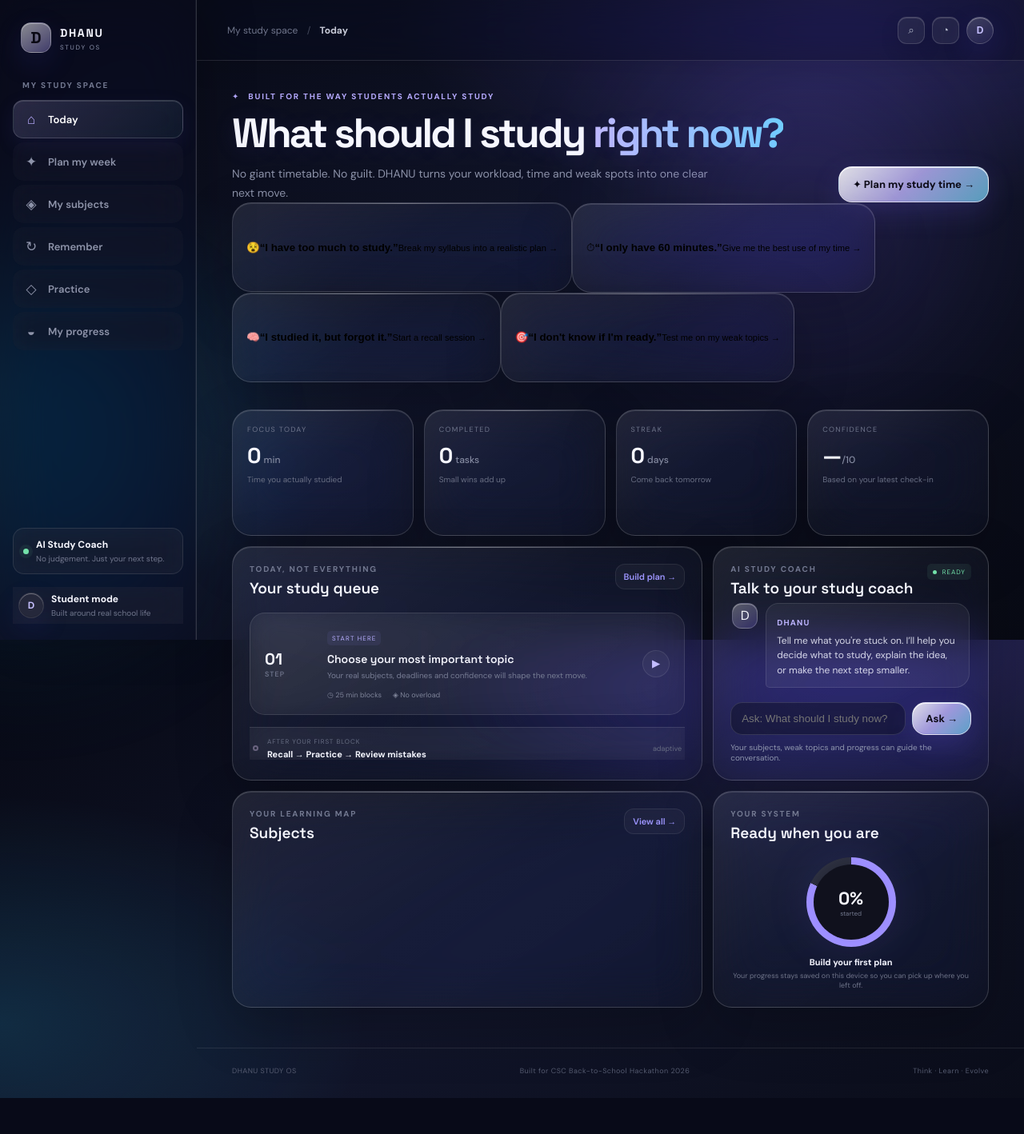
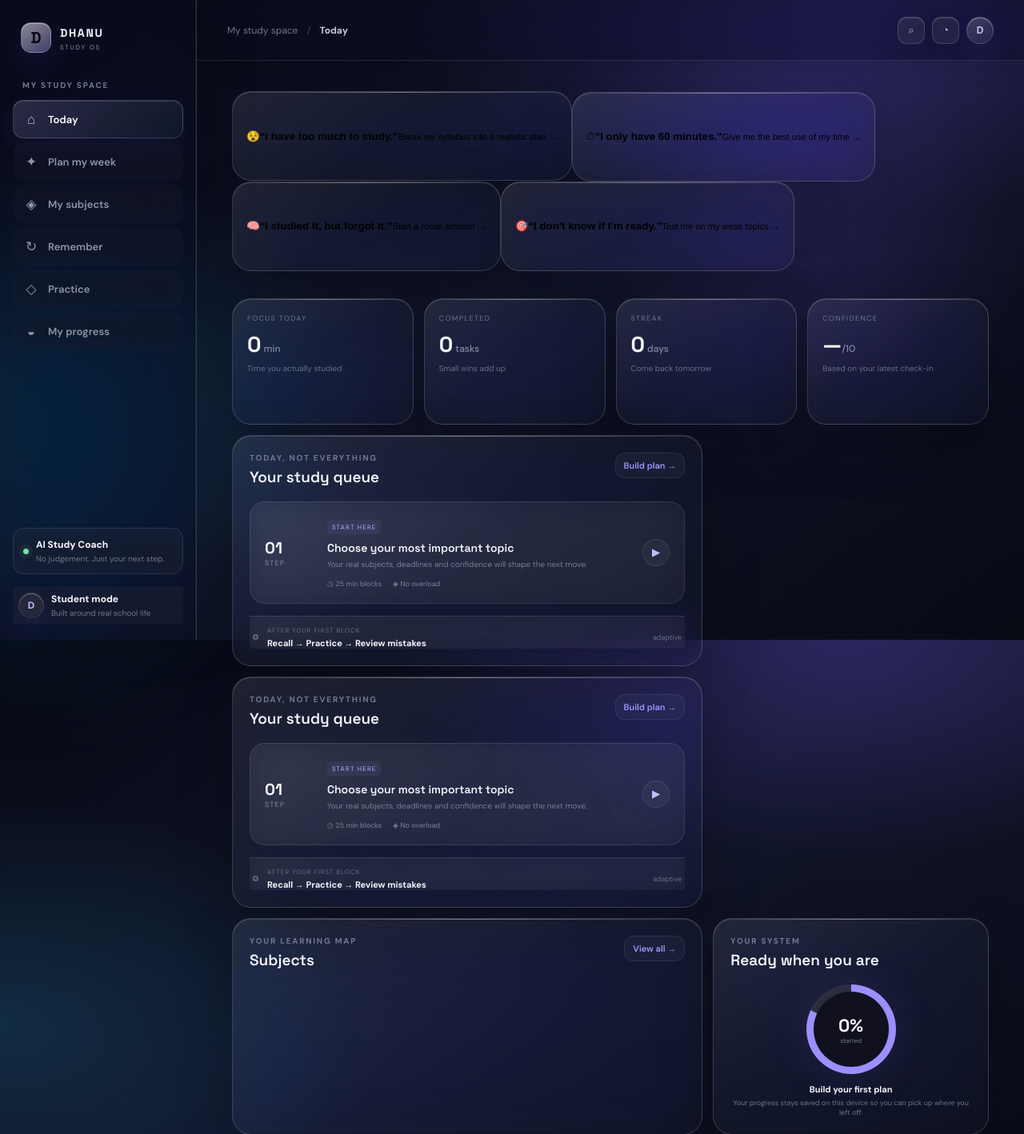
Before and after one commit to dhanush893/DhanuStudyOS, a Flask app: page / in a window 1280 px wide. Shown: the top 1418 px of the page at 80% size. Before the commit the page ends 1373 px from the top, so only its background shows below. Run offline with Flask 3, Linux system fonts and the light colour scheme.

Commit message:
Make dashboard AI-first and remove oversized opening hero

```diff
--- a/templates/index.html
+++ b/templates/index.html
@@ -5,8 +5,8 @@
   <title>DHANU STUDY OS — Your Student Command Center</title>
   <link rel="preconnect" href="https://fonts.googleapis.com"><link rel="preconnect" href="https://fonts.gstatic.com" crossorigin>
   <link href="https://fonts.googleapis.com/css2?family=DM+Sans:wght@400;500;600;700&family=Space+Grotesk:wght@500;600;700&display=swap" rel="stylesheet">
-  <link rel="stylesheet" href="/static/style.css?v=20260919">
-  <link rel="stylesheet" href="/static/student.css?v=20260919">
+  <link rel="stylesheet" href="/static/style.css?v=20260920">
+  <link rel="stylesheet" href="/static/student.css?v=20260920">
 </head>
 <body>
 <div class="ambient ambient-one"></div><div class="ambient ambient-two"></div>
@@ -17,12 +17,12 @@
 </nav><div class="side-bottom"><div class="coach-card"><span class="pulse-dot"></span><div><b>AI Study Coach</b><small>No judgement. Just your next step.</small></div></div><div class="student-mini"><div class="avatar">D</div><div><b>Student mode</b><small>Built around real school life</small></div></div></div></aside>
 <main class="main"><header class="topbar"><button class="mobile-menu" id="menu">☰</button><div class="crumb">My study space <span>/</span> <b>Today</b></div><div class="top-actions"><button class="icon-btn">⌕</button><button class="icon-btn">◔</button><button class="avatar top-avatar">D</button></div></header>
 <section class="page" id="dashboard-view">
-<div class="welcome-row"><div><div class="eyebrow"><span class="spark">✦</span> BUILT FOR THE WAY STUDENTS ACTUALLY STUDY</div><h1>What should I study <span>right now?</span></h1><p>No giant timetable. No guilt. DHANU turns your workload, time and weak spots into one clear next move.</p></div><button class="primary-btn" id="hero-plan">✦ Plan my study time <span>→</span></button></div>
-<div class="student-problem-grid"><button class="problem-card" data-action="planner"><span>😵</span><b>“I have too much to study.”</b><small>Break my syllabus into a realistic plan →</small></button><button class="problem-card" data-action="focus"><span>⏱</span><b>“I only have 60 minutes.”</b><small>Give me the best use of my time →</small></button><button class="problem-card" data-action="revision"><span>🧠</span><b>“I studied it, but forgot it.”</b><small>Start a recall session →</small></button><button class="problem-card" data-action="quiz"><span>🎯</span><b>“I don't know if I'm ready.”</b><small>Test me on my weak topics →</small></button></div>
+<div class="dashboard-coach-slot"><button class="problem-card" data-action="planner"><span>😵</span><b>“I have too much to study.”</b><small>Break my syllabus into a realistic plan →</small></button><button class="problem-card" data-action="focus"><span>⏱</span><b>“I only have 60 minutes.”</b><small>Give me the best use of my time →</small></button><button class="problem-card" data-action="revision"><span>🧠</span><b>“I studied it, but forgot it.”</b><small>Start a recall session →</small></button><button class="problem-card" data-action="quiz"><span>🎯</span><b>“I don't know if I'm ready.”</b><small>Test me on my weak topics →</small></button></div>
 
 <div class="stats-grid"><article class="stat-card"><div class="stat-top"><span>FOCUS TODAY</span></div><strong id="focus-stat">0<span> min</span></strong><small>Time you actually studied</small></article><article class="stat-card"><div class="stat-top"><span>COMPLETED</span></div><strong id="done-stat">0<span> tasks</span></strong><small>Small wins add up</small></article><article class="stat-card"><div class="stat-top"><span>STREAK</span></div><strong id="streak-stat">0<span> days</span></strong><small>Come back tomorrow</small></article><article class="stat-card"><div class="stat-top"><span>CONFIDENCE</span></div><strong id="confidence-stat">—<span>/10</span></strong><small>Based on your latest check-in</small></article></div>
 <div class="dashboard-grid"><section class="panel plan-preview"><div class="panel-head"><div><span class="section-kicker">TODAY, NOT EVERYTHING</span><h2>Your study queue</h2></div><button class="text-btn" id="open-planner">Build plan →</button></div><div class="focus-card"><div class="focus-time">01 <span>STEP</span></div><div class="focus-main"><span class="tag purple">START HERE</span><h3 id="queue-title">Choose your most important topic</h3><p id="queue-copy">Your real subjects, deadlines and confidence will shape the next move.</p><div class="focus-meta"><span>◷ 25 min blocks</span><span>◈ No overload</span></div></div><button class="play-btn" id="focus-button">▶</button></div><div class="next-item"><span class="timeline-dot"></span><div><small>AFTER YOUR FIRST BLOCK</small><b>Recall → Practice → Review mistakes</b></div><span class="muted">adaptive</span></div></section>
-<section class="panel mentor-panel"><div class="panel-head"><div><span class="section-kicker">AI STUDY COACH</span><h2>Talk to your study coach</h2></div><span class="live-badge"><i></i> READY</span></div><div id="coach-chat" class="coach-chat"><div class="coach-message coach-message-ai"><div class="coach-avatar">D</div><div><b>DHANU</b><p>Tell me what you're stuck on. I’ll help you decide what to study, explain the idea, or make the next step smaller.</p></div></div></div><form id="coach-form" class="coach-form"><input id="coach-input" autocomplete="off" placeholder="Ask: What should I study now?"><button class="primary-btn" type="submit">Ask →</button></form><div id="coach-status" class="coach-status">Your subjects, weak topics and progress can guide the conversation.</div><div id="coach-error" class="inline-error hidden"></div></section></div>
+</div>
+<div class="dashboard-grid"><section class="panel plan-preview"><div class="panel-head"><div><span class="section-kicker">TODAY, NOT EVERYTHING</span><h2>Your study queue</h2></div><button class="text-btn" id="open-planner">Build plan →</button></div><div class="focus-card"><div class="focus-time">01 <span>STEP</span></div><div class="focus-main"><span class="tag purple">START HERE</span><h3 id="queue-title">Choose your most important topic</h3><p id="queue-copy">Your real subjects, deadlines and confidence will shape the next move.</p><div class="focus-meta"><span>◷ 25 min blocks</span><span>◈ No overload</span></div></div><button class="play-btn" id="focus-button">▶</button></div><div class="next-item"><span class="timeline-dot"></span><div><small>AFTER YOUR FIRST BLOCK</small><b>Recall → Practice → Review mistakes</b></div><span class="muted">adaptive</span></div></section></div>
 <div class="lower-grid"><section class="panel subjects-panel"><div class="panel-head"><div><span class="section-kicker">YOUR LEARNING MAP</span><h2>Subjects</h2></div><button class="text-btn" data-view-target="subjects">View all →</button></div><div id="dashboard-subject-list" class="subject-list"></div></section><section class="panel readiness"><div class="panel-head"><div><span class="section-kicker">YOUR SYSTEM</span><h2>Ready when you are</h2></div></div><div class="readiness-ring empty-ring"><div><strong id="readiness-percent">0%</strong><span>started</span></div></div><div class="readiness-copy"><b>Build your first plan</b><span>Your progress stays saved on this device so you can pick up where you left off.</span></div></section></div>
 </section>
 
@@ -34,4 +34,4 @@
 <section class="page tool-view hidden-view" id="quiz-view"><div class="empty-feature panel"><div class="feature-orb">◇</div><div class="eyebrow">PRACTICE LAB</div><h1>Know you're ready <span>before the exam.</span></h1><p>Practice questions should expose your weak spots, not just make you feel busy. Generate targeted questions from your real subjects.</p><button class="primary-btn" id="quiz-start">Build a practice set →</button></div></section>
 <section class="page tool-view hidden-view" id="progress-view"><div class="empty-feature panel"><div class="feature-orb">◒</div><div class="eyebrow">PROGRESS</div><h1>Measure learning, <span>not busyness.</span></h1><p>Track completed tasks, real focus time and confidence checks. Your dashboard should tell you what to do next.</p><div class="analytics-row"><div><b id="progress-focus">0m</b><span>Focus time</span></div><div><b id="progress-done">0</b><span>Tasks done</span></div><div><b id="progress-streak">0</b><span>Day streak</span></div></div></div></section>
 <footer><span>DHANU STUDY OS</span><span>Built for CSC Back-to-School Hackathon 2026</span><span>Think · Learn · Evolve</span></footer>
-</main></div><script src="/static/app.js?v=20260919"></script></body></html>
+</main></div><script src="/static/app.js?v=20260920"></script></body></html>
```
